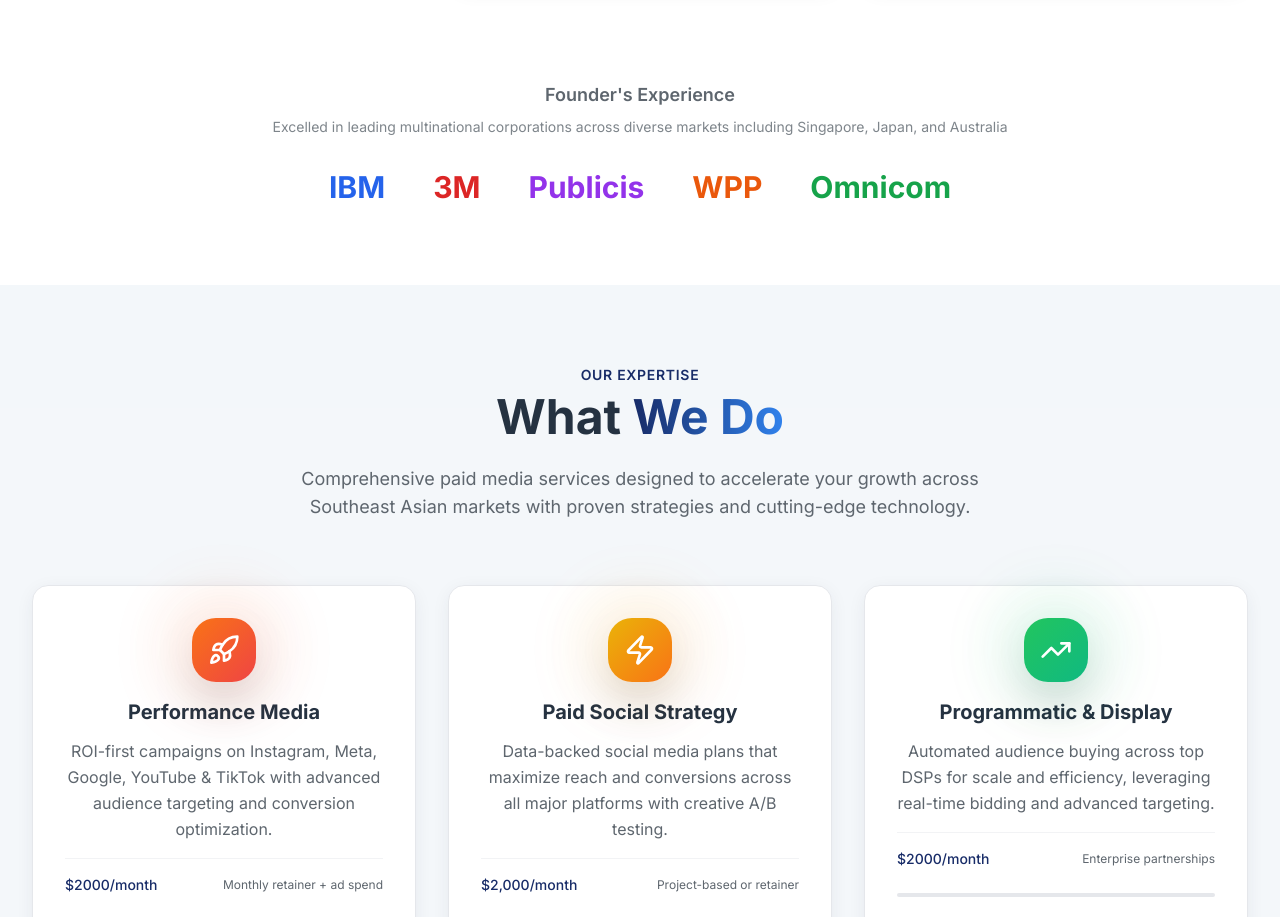
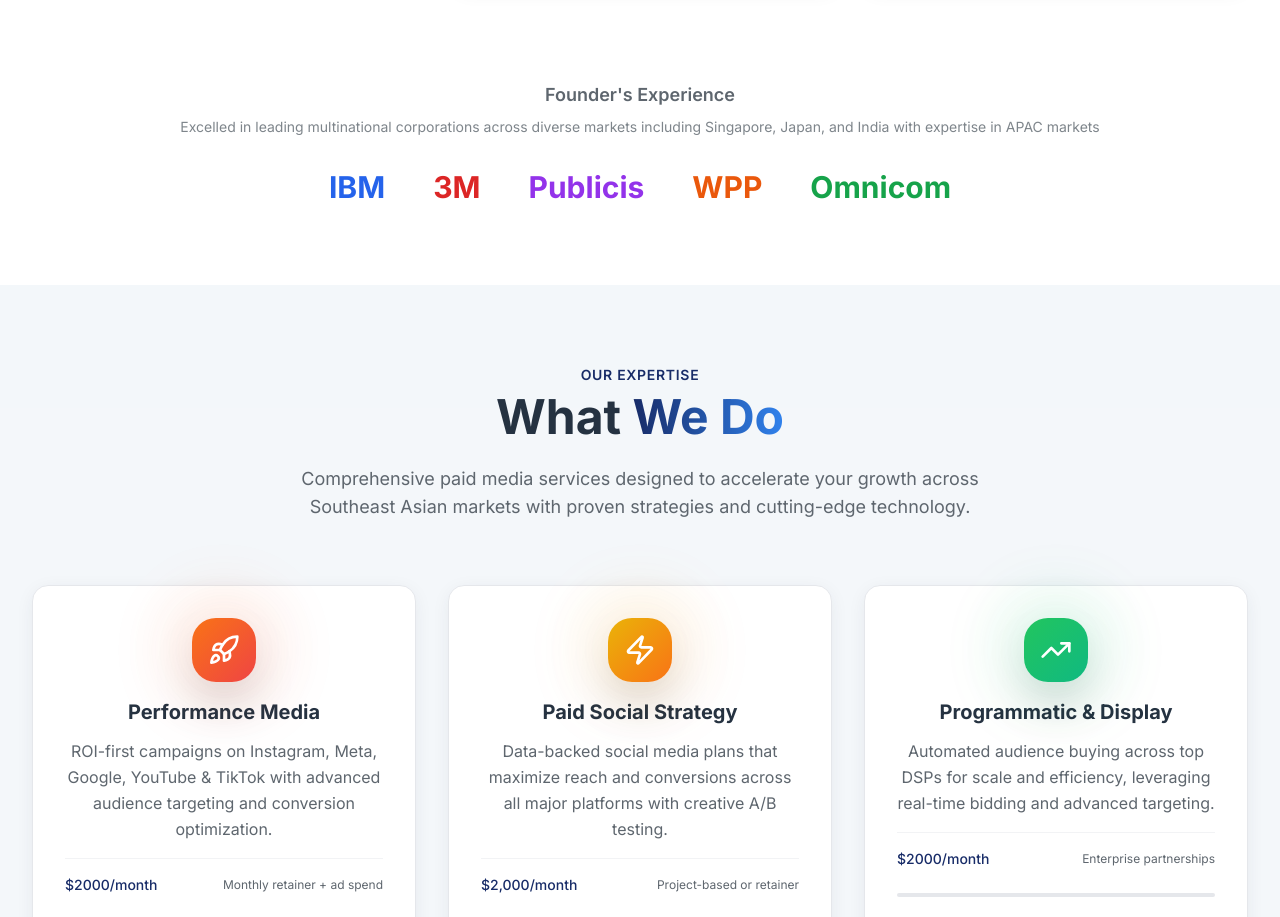
Before and after one commit to pankajtiwaskar-create/aurawave-growth-accelerator, a React (Vite) app: page / in a window 1280 px wide. Shown: the part 2133-3050 px from the top of the page. Built offline with nearby package versions, Linux system fonts and the light colour scheme.

Commit message:
Update text in FounderSection
Replaced "Australia" with "India" and updated "Expertise in APAC markets" in the FounderSection.

```diff
--- a/src/components/FounderSection.tsx
+++ b/src/components/FounderSection.tsx
@@ -109,7 +109,7 @@ const FounderSection = () => {
       }}>
           <h3 className="text-center text-lg font-semibold mb-2 text-muted-foreground">Founder's Experience</h3>
           <p className="text-center text-sm text-muted-foreground/80 mb-8">
-            Excelled in leading multinational corporations across diverse markets including Singapore, Japan, and Australia
+            Excelled in leading multinational corporations across diverse markets including Singapore, Japan, and India with expertise in APAC markets
           </p>
 
           <div className="flex flex-wrap justify-center items-center gap-8 lg:gap-12">
```
